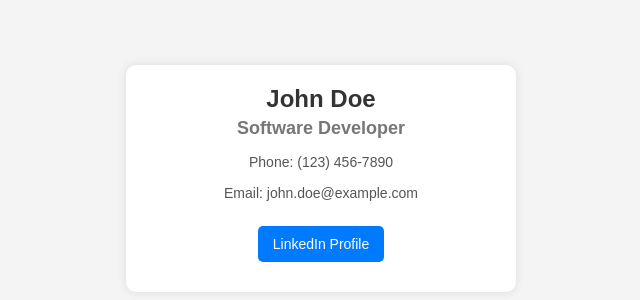
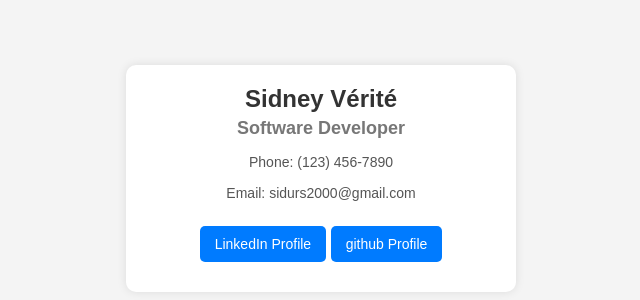
Before and after one commit to sidbox25/business-card, a plain HTML site: page src/index.html in a window 1280 px wide. Shown: the part 222-522 px from the top of the page, without its empty margins (319-959 px from the left). Drawn offline with Linux system fonts and the light colour scheme.

Commit message:
inicial commit 2

```diff
--- a/src/index.html
+++ b/src/index.html
@@ -55,11 +55,12 @@
 <body>
 
     <div class="business-card">
-        <h1>John Doe</h1>
+        <h1>Sidney Vérité</h1>
         <h2>Software Developer</h2>
         <p>Phone: (123) 456-7890</p>
-        <p>Email: john.doe@example.com</p>
-        <a href="https://www.linkedin.com/in/johndoe" target="_blank">LinkedIn Profile</a>
+        <p>Email: sidurs2000@gmail.com</p>
+        <a href="https://www.linkedin.com/in/sidney-v%C3%A9rit%C3%A9-9729bb326/" target="_blank">LinkedIn Profile</a>
+        <a href="https://github.com/sidbox25/" target="_blank">github Profile</a>
     </div>
 
 </body>
```
Also changed, not shown: composer.json (deleted, +0 -29 lines), 6 other files.
